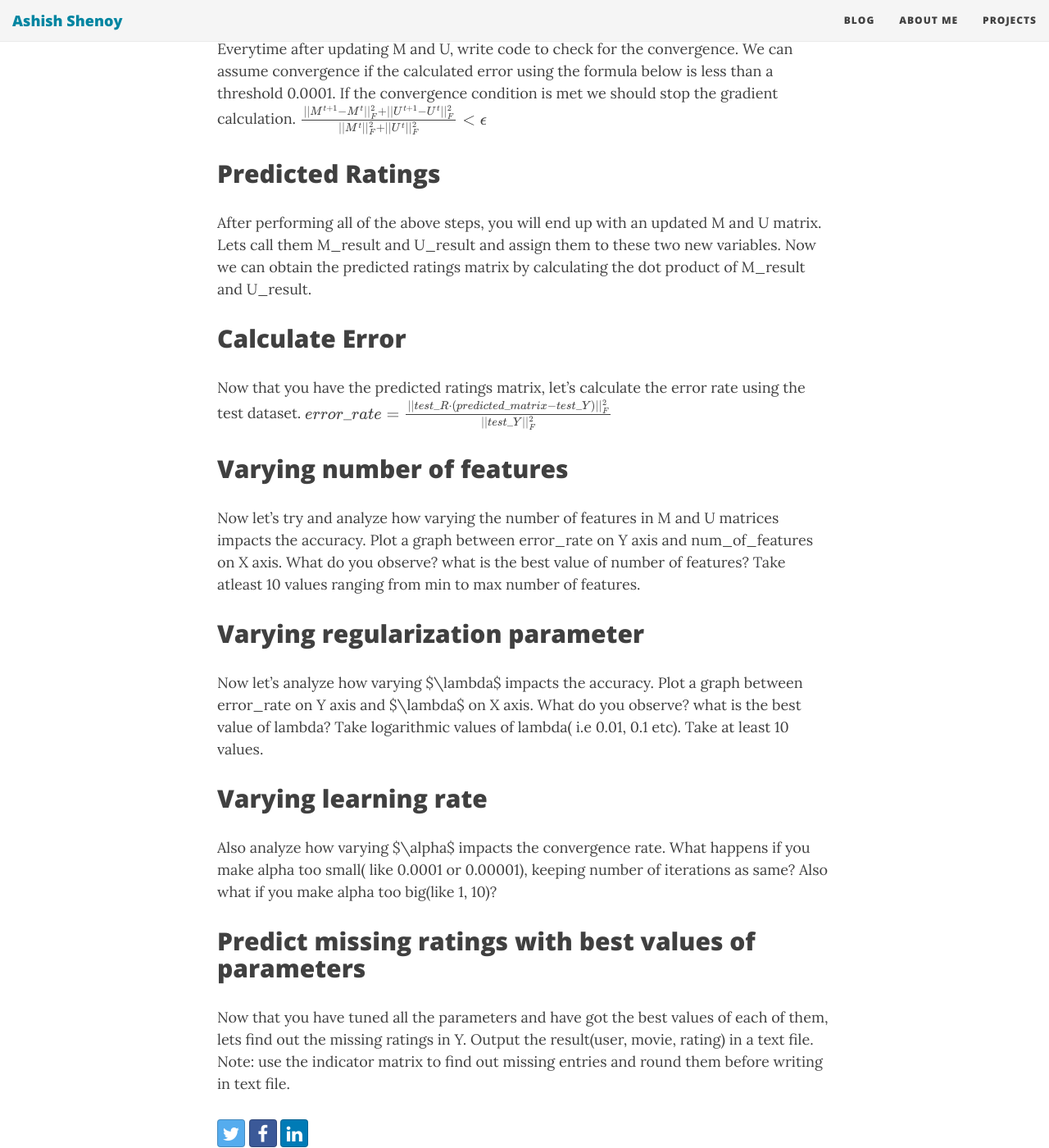
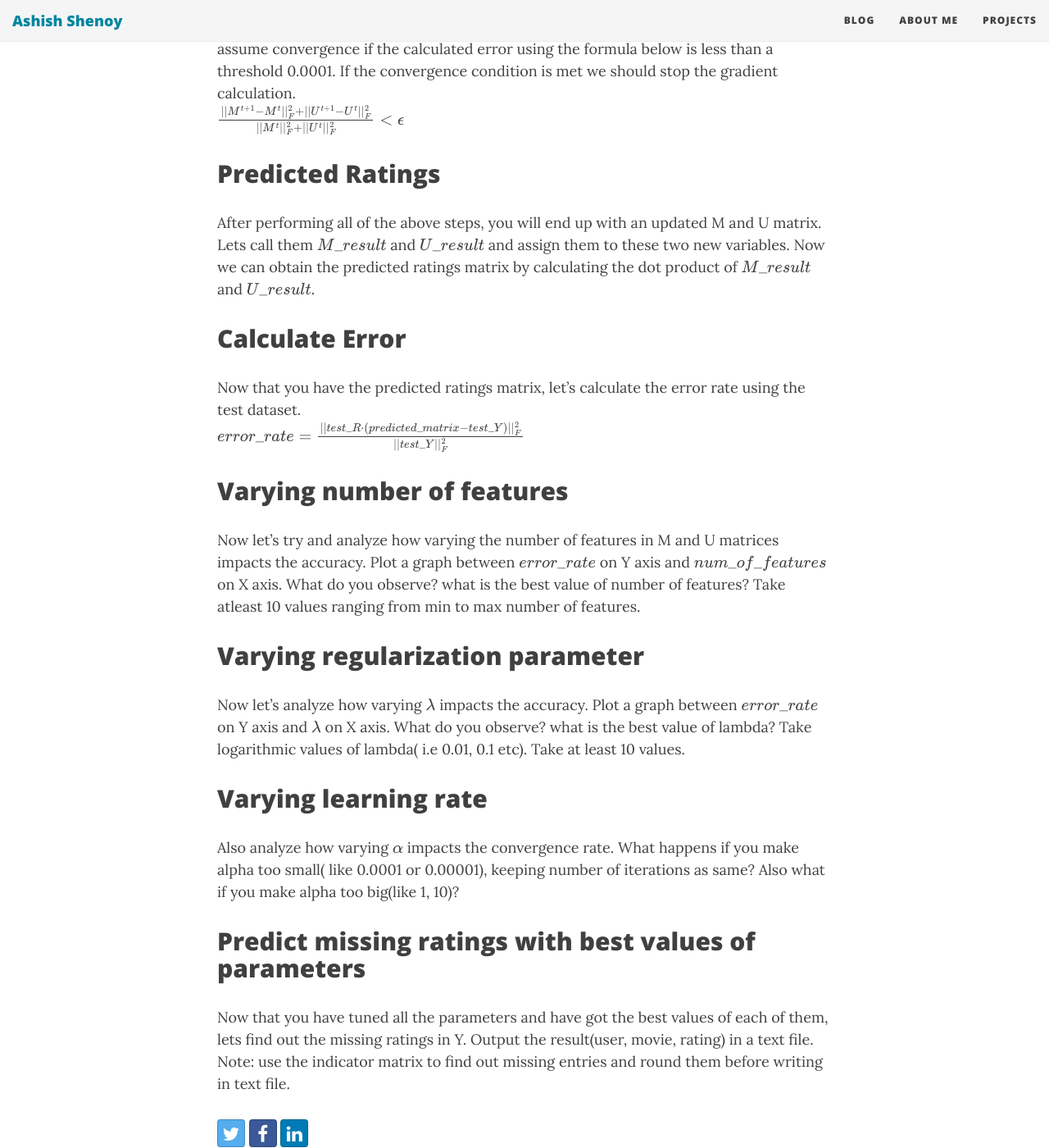
Before and after one commit to ashishvshenoy/ashishvshenoy.github.io, a Jekyll site: the page built from _posts/2017-03-21-recommender-systems-and-collaborative-filtering-walkthrough.md, in a window 1280 px wide and 1400 px high, scrolled down 10082 px. Shown: the whole window at 82% size. Built offline with Jekyll 4.4.1, drawn with Linux system fonts in a browser that asks for light colours; nearby versions of some CDN libraries; formulas are drawn with MathJax 3; some of the changed text lies outside the part shown.

Commit message:
Updated 2017-03-21-recommender-systems-and-collaborative-filtering-walkthrough.md

```diff
--- a/_posts/2017-03-21-recommender-systems-and-collaborative-filtering-walkthrough.md
+++ b/_posts/2017-03-21-recommender-systems-and-collaborative-filtering-walkthrough.md
@@ -247,7 +247,7 @@
 
 Now let’s perform a more thorough analysis of collaborative filtering
 using matrix factorization method. To do this we will use the dataset
-available here : <http://grouplens.org/datasets/movielens/100k/>\
+available here : <http://grouplens.org/datasets/movielens/100k/>
 The goal of this exercise is to build a recommendation system for IMDB.
 More specifically :
 
@@ -258,7 +258,7 @@
     that minimizes the below function.
     $$\min_{M,U} \frac{1}{2}||R\cdot(Y - MU^T)||_F^2 + \lambda(||M||_F^2 + ||U||_F^2)$$
     Here M is the movie matrix, U is the user matrix, R is the indicator
-    weight matrix $||\cdot||_F$ is Frobenius norm, the operator $\cdot$
+    weight matrix $$||\cdot||_F$$ is Frobenius norm, the operator $$\cdot$$
     means the dot product and $\lambda$ is the regularization parameter.
 
 -   Understand the impact of increasing or decreasing the number of
@@ -278,12 +278,12 @@
 have merged the data for you and have created training and testing
 datasets. The dataset in total has 100K ratings. We will be using 80K
 for training and 20K for testing. **`train_all.mat`** has two matrices
-each of size $1682 \times 943$ matrix. In **`Rating_train`**(Y) each
+each of size $$1682 \times 943$$ matrix. In **`Rating_train`**(Y) each
 entry (i,j) is the rating given to the ith movie by jth user and
 **`L_train`**(R) is the corresponding indicator matrix. Similarly
 **`test_all.mat`** has two matrices each of size $1682 \times 943$
 matrix. **`test_Y`** represents the corresponding test rating matrix and
-**`test_R`** as the corresponding test indicator matrix.\
+**`test_R`** as the corresponding test indicator matrix.
 Write the MATLAB code to load **`train_all.mat`** and **`test_all.mat`**
 and verify the above.
 
@@ -291,10 +291,10 @@
 -----------------------------------------------------------------------------------
 
 Now that the dataset is loaded and we have the training and testing set,
-we can now initialize the following tuning parameters :\
-alpha = 0.001\
-lambda = 10\
-max\_iter = 500
+we can now initialize the following tuning parameters :
+$$alpha = 0.001
+lambda = 10
+max\_iter = 500$$
 
 Initialize the M(movies) and U(users) matrix
 --------------------------------------------
@@ -311,7 +311,7 @@
 update M and U using gradient descent method :
 $$M^{t+1} =  M^t - \alpha(R\cdot(M^tU^{t,T}-Y)U^t +\lambda M^t)$$
 $$U^{t+1} =  U^t - \alpha((R\cdot(M^tU^{t,T})-Y)^TM^t +\lambda U^t)$$
-This has to be performed max\_iter number of times.
+This has to be performed $$max\_iter$$ number of times.
 
 Formulate the loss function
 ---------------------------
@@ -326,9 +326,9 @@
 -----------------
 
 After performing all of the above steps, you will end up with an updated
-M and U matrix. Lets call them M\_result and U\_result and assign them
+M and U matrix. Lets call them $$M\_result$$ and $$U\_result$$ and assign them
 to these two new variables. Now we can obtain the predicted ratings
-matrix by calculating the dot product of M\_result and U\_result.
+matrix by calculating the dot product of $$M\_result$$ and $$U\_result$$.
 
 Calculate Error
 ---------------
@@ -341,23 +341,23 @@
 --------------------------
 
 Now let’s try and analyze how varying the number of features in M and U
-matrices impacts the accuracy. Plot a graph between error\_rate on Y
-axis and num\_of\_features on X axis. What do you observe? what is the
+matrices impacts the accuracy. Plot a graph between $$error\_rate$$ on Y
+axis and $$num\_of\_features$$ on X axis. What do you observe? what is the
 best value of number of features? Take atleast 10 values ranging from
 min to max number of features.
 
 Varying regularization parameter
 --------------------------------
 
-Now let’s analyze how varying $\lambda$ impacts the accuracy. Plot a
-graph between error\_rate on Y axis and $\lambda$ on X axis. What do you
+Now let’s analyze how varying $$\lambda$$ impacts the accuracy. Plot a
+graph between $$error\_rate$$ on Y axis and $$\lambda$$ on X axis. What do you
 observe? what is the best value of lambda? Take logarithmic values of
 lambda( i.e 0.01, 0.1 etc). Take at least 10 values.
 
 Varying learning rate
 ---------------------
 
-Also analyze how varying $\alpha$ impacts the convergence rate. What
+Also analyze how varying $$\alpha$$ impacts the convergence rate. What
 happens if you make alpha too small( like 0.0001 or 0.00001), keeping
 number of iterations as same? Also what if you make alpha too big(like
 1, 10)?
```
